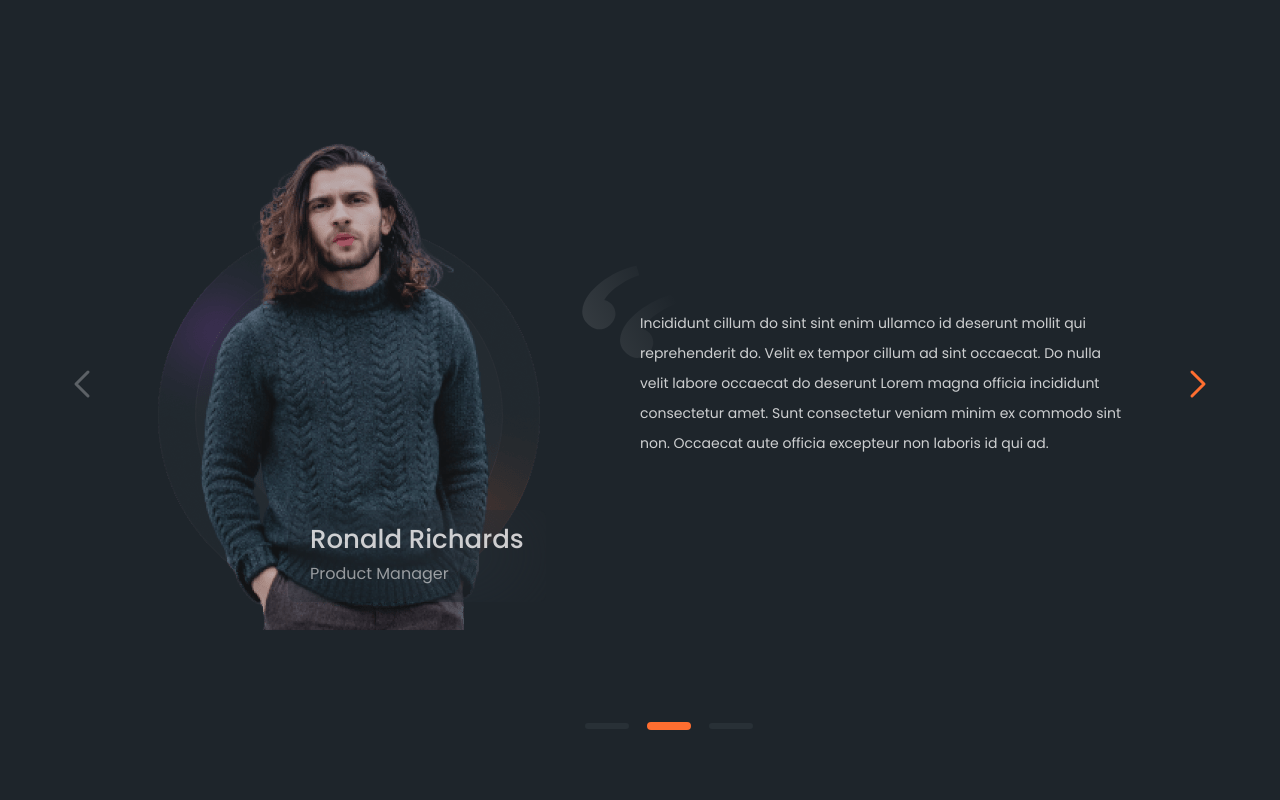
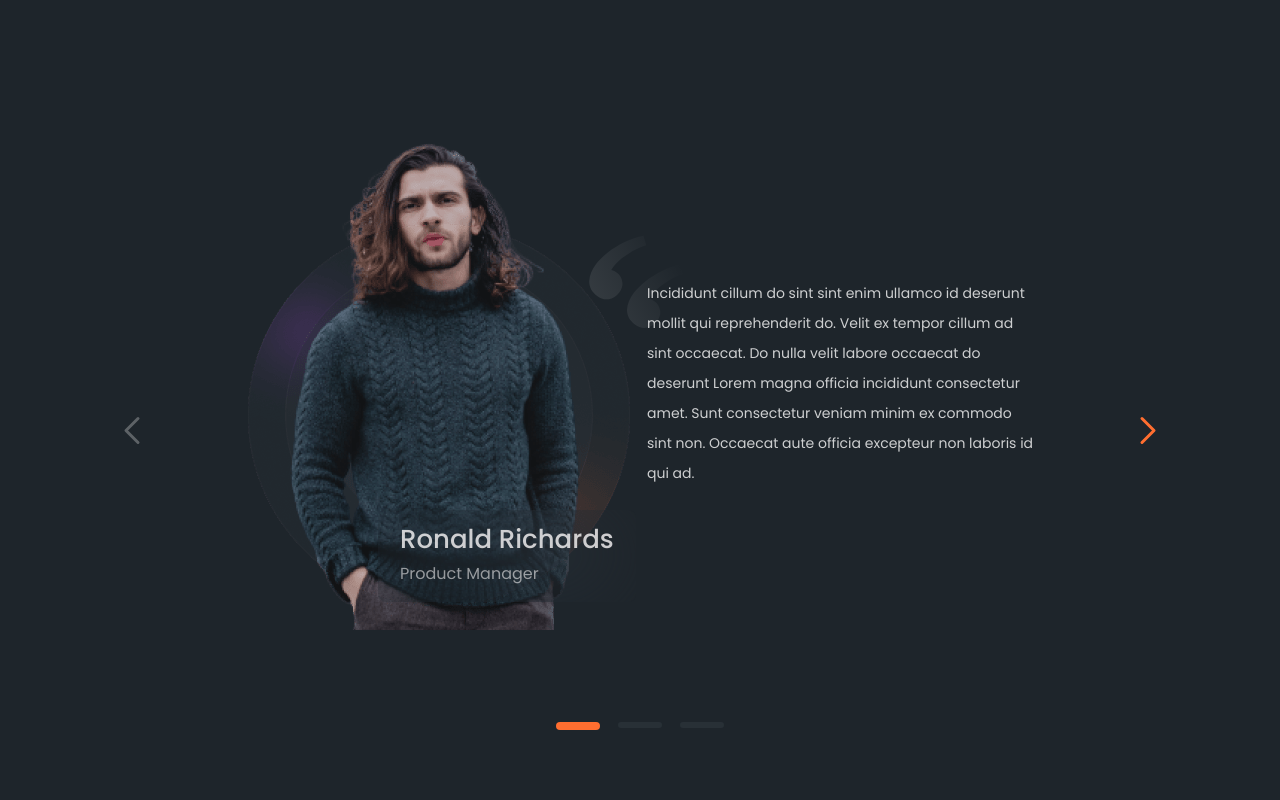
Before and after one commit to oleh-yaroshenko/goiteens-project-one-antools, a plain HTML site: page index.html in a window 1280 px wide. Shown: the part 3500-4300 px from the top of the page. Drawn offline with Linux system fonts and the light colour scheme.

Commit message:
Added swiper

```diff
--- a/index.html
+++ b/index.html
@@ -265,20 +265,51 @@
                 </div>
             </div>
         </div>
-        <div class="main-reviews">
-            <div class="main-reviews-card">
-                <div class="main-reviews-card-img">
-                    <img src="assets/images/person.png" alt="person" class="main-reviews-card-img-person">
-                    <div class="main-reviews-card-img-text">
-                        <span class="main-reviews-card-img-text-title">Ronald Richards</span>
-                        <span class="main-reviews-card-img-text-descr">Product Manager</span>
+        <div class="main-carousel">
+            <div class="main-carousel-wrapper">
+                <div class="main-carousel-wrapper-slide">
+                    <div class="main-carousel-wrapper-slide-img">
+                        <img src="assets/images/person.png" alt="person" class="main-carousel-wrapper-slide-img-person">
+                        <div class="main-carousel-wrapper-slide-img-text">
+                            <span class="main-carousel-wrapper-slide-img-text-title">Ronald Richards</span>
+                            <span class="main-carousel-wrapper-slide-img-text-descr">Product Manager</span>
+                        </div>
                     </div>
+                    <p class="main-carousel-wrapper-slide-descr">Incididunt cillum do sint sint enim ullamco id deserunt
+                        mollit qui reprehenderit do. Velit ex tempor cillum ad sint occaecat. Do nulla velit labore
+                        occaecat do deserunt Lorem magna officia incididunt consectetur amet. Sunt consectetur veniam
+                        minim ex commodo sint non. Occaecat aute officia excepteur non laboris id qui ad.</p>
                 </div>
-                <p class="main-reviews-card-descr">Incididunt cillum do sint sint enim ullamco id deserunt mollit qui
-                    reprehenderit do. Velit ex tempor cillum ad sint occaecat. Do nulla velit labore occaecat do
-                    deserunt Lorem magna officia incididunt consectetur amet. Sunt consectetur veniam minim ex commodo
-                    sint non. Occaecat aute officia excepteur non laboris id qui ad.</p>
+                <div class="main-carousel-wrapper-slide">
+                    <div class="main-carousel-wrapper-slide-img">
+                        <img src="assets/images/person.png" alt="person" class="main-carousel-wrapper-slide-img-person">
+                        <div class="main-carousel-wrapper-slide-img-text">
+                            <span class="main-carousel-wrapper-slide-img-text-title">Ronald Richards</span>
+                            <span class="main-carousel-wrapper-slide-img-text-descr">Product Manager</span>
+                        </div>
+                    </div>
+                    <p class="main-carousel-wrapper-slide-descr">Incididunt cillum do sint sint enim ullamco id deserunt
+                        mollit qui reprehenderit do. Velit ex tempor cillum ad sint occaecat. Do nulla velit labore
+                        occaecat do deserunt Lorem magna officia incididunt consectetur amet. Sunt consectetur veniam
+                        minim ex commodo sint non. Occaecat aute officia excepteur non laboris id qui ad.</p>
+                </div>
+                <div class="main-carousel-wrapper-slide">
+                    <div class="main-carousel-wrapper-slide-img">
+                        <img src="assets/images/person.png" alt="person" class="main-carousel-wrapper-slide-img-person">
+                        <div class="main-carousel-wrapper-slide-img-text">
+                            <span class="main-carousel-wrapper-slide-img-text-title">Ronald Richards</span>
+                            <span class="main-carousel-wrapper-slide-img-text-descr">Product Manager</span>
+                        </div>
+                    </div>
+                    <p class="main-carousel-wrapper-slide-descr">Incididunt cillum do sint sint enim ullamco id deserunt
+                        mollit qui reprehenderit do. Velit ex tempor cillum ad sint occaecat. Do nulla velit labore
+                        occaecat do deserunt Lorem magna officia incididunt consectetur amet. Sunt consectetur veniam
+                        minim ex commodo sint non. Occaecat aute officia excepteur non laboris id qui ad.</p>
+                </div>
             </div>
+            <button class="main-carousel-button prev-button"><img src="assets/icons/chevron-left.svg" alt="arrow"></button>
+            <button class="main-carousel-button next-button"><img src="assets/icons/chevron-right.svg" alt="arrow"></button>
+            <div class="main-carousel-pagination"></div>
         </div>
         <div class="main-join">
             <h2 class="main-join-title">Become a contributor?</h2>
@@ -336,6 +367,7 @@
             </ul>
         </div>
     </footer>
+    <script src="script.js"></script>
 </body>
 
 </html>
--- /dev/null
+++ b/script.js
@@ -0,0 +1,48 @@
+document.addEventListener('DOMContentLoaded', () => {
+    const carouselWrapper = document.querySelector('.main-carousel-wrapper');
+    const carouselSlides = document.querySelectorAll('.main-carousel-wrapper-slide');
+    const prevButton = document.querySelector('.prev-button');
+    const nextButton = document.querySelector('.next-button');
+    const paginationContainer = document.querySelector('.main-carousel-pagination');
+
+    let currentIndex = 0;
+
+    carouselSlides.forEach((_, index) => {
+        const dot = document.createElement('div');
+        dot.classList.add('main-carousel-pagination-dot');
+        dot.addEventListener('click', () => {
+            showSlide(index);
+        });
+        paginationContainer.appendChild(dot);
+    });
+
+    const paginationDots = document.querySelectorAll('.main-carousel-pagination-dot');
+
+    function updatePagination() {
+        paginationDots.forEach((dot, index) => {
+            dot.classList.toggle('active', index === currentIndex);
+        });
+    }
+
+    function showSlide(index) {
+        if (index >= carouselSlides.length) {
+            currentIndex = 0;
+        } else if (index < 0) {
+            currentIndex = carouselSlides.length - 1;
+        } else {
+            currentIndex = index;
+        }
+        carouselWrapper.style.transform = `translateX(-${currentIndex * 100}%)`;
+        updatePagination();
+    }
+
+    prevButton.addEventListener('click', () => {
+        showSlide(currentIndex - 1);
+    });
+
+    nextButton.addEventListener('click', () => {
+        showSlide(currentIndex + 1);
+    });
+
+    showSlide(currentIndex);
+});
--- a/style.css
+++ b/style.css
@@ -514,55 +514,36 @@ body {
     color: var(--white);
 }
 
-.main-reviews {
-    padding: 0 108px 250px;
+.main-carousel {
+    position: relative;
+    overflow: hidden;
+    padding: 0 108px;
+    margin-bottom: 350px;
+}
+
+.main-carousel-wrapper {
+    display: flex;
+    transition: .5s;
     width: 100%;
 }
 
-.main-reviews-card {
+.main-carousel-wrapper-slide {
     width: 100%;
+    box-sizing: border-box;
     display: flex;
     align-items: center;
     justify-content: space-between;
-    padding: 0 50px;
+    padding: 0 140px 100px;
     position: relative;
 }
 
-.main-reviews-card::before {
-    content: "";
-    position: absolute;
-    width: 48px;
-    height: 48px;
-    background: url(assets/icons/chevron-left.svg);
-    left: -50px;
-}
-
-.main-reviews-card::after {
-    content: "";
-    position: absolute;
-    width: 48px;
-    height: 48px;
-    background: url(assets/icons/chevron-right.svg);
-    right: -50px;
-}
-
-.main-reviews-card-img {
+.main-carousel-wrapper-slide-img {
     width: 399px;
     height: 492px;
     position: relative;
 }
 
-.main-reviews-card-img::after {
-    content: "";
-    position: absolute;
-    width: 168px;
-    height: 8px;
-    background: url(assets/icons/swiper.svg);
-    bottom: -100px;
-    left: 107%;
-}
-
-.main-reviews-card-img-text {
+.main-carousel-wrapper-slide-img-text {
     position: absolute;
     display: flex;
     flex-direction: column;
@@ -574,17 +555,17 @@ body {
     left: 130px;
 }
 
-.main-reviews-card-img-text-title {
+.main-carousel-wrapper-slide-img-text-title {
     font-weight: 500;
     font-size: 26px;
     color: #fffdfdc7;
 }
 
-.main-reviews-card-img-text-descr {
+.main-carousel-wrapper-slide-img-text-descr {
     color: #fffdfd8c;
 }
 
-.main-reviews-card-descr {
+.main-carousel-wrapper-slide-descr {
     width: 50%;
     font-size: 14px;
     line-height: 214%;
@@ -592,7 +573,7 @@ body {
     position: relative;
 }
 
-.main-reviews-card-descr::before {
+.main-carousel-wrapper-slide-descr::before {
     content: "";
     position: absolute;
     z-index: -1;
@@ -602,6 +583,45 @@ body {
     transform: rotate(18deg);
     top: -50px;
     left: -60px;
+}
+
+.main-carousel-button {
+    position: absolute;
+    top: 50%;
+    transform: translateY(-50%);
+    border: none;
+    background: none;
+    cursor: pointer;
+}
+
+.prev-button {
+    left: 108px;
+}
+
+.next-button {
+    right: 108px;
+}
+
+.main-carousel-pagination {
+    position: absolute;
+    left: 50%;
+    bottom: 0;
+    transform: translateX(-50%);
+    display: flex;
+    column-gap: 18px;
+}
+
+.main-carousel-pagination .main-carousel-pagination-dot {
+    width: 44px;
+    height: 6px;
+    background: var(--light-black);
+    border-radius: 5rem;
+    cursor: pointer;
+}
+
+.main-carousel-pagination .main-carousel-pagination-dot.active {
+    background-color: var(--accent);
+    height: 8px;
 }
 
 .main-join {
```
